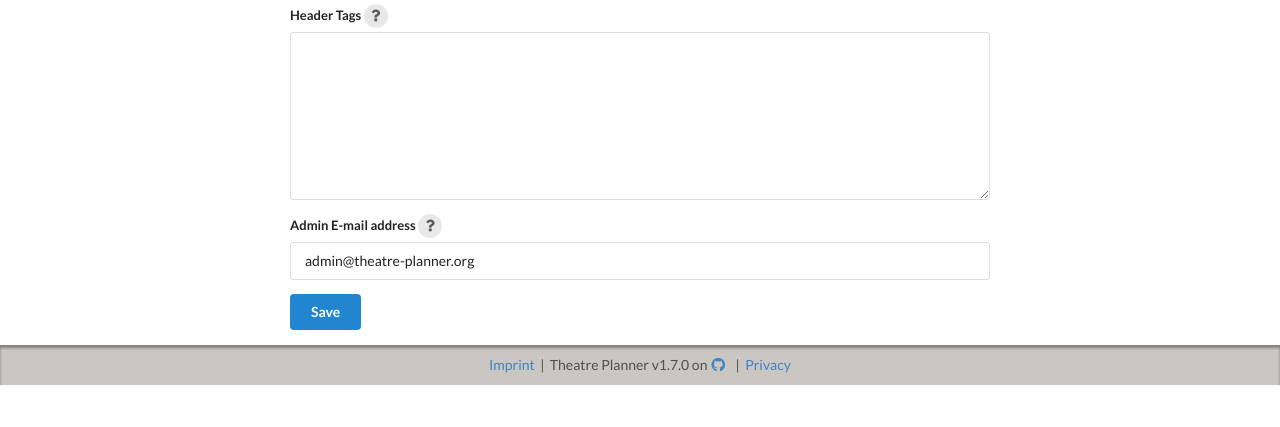
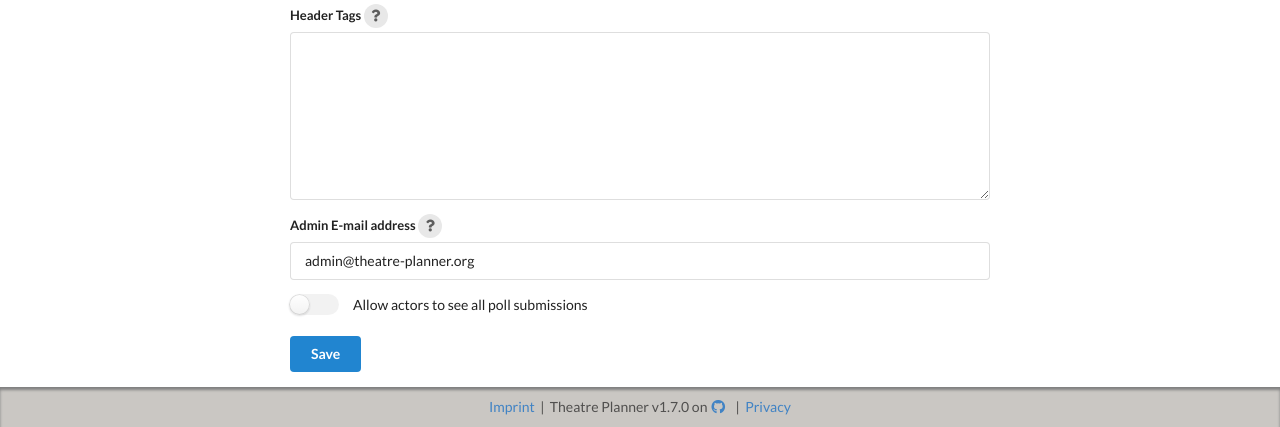
Before and after one commit to m4lt3/theatre_planner, a PHP site: page /pages/admin/config.php in a window 1280 px wide. Shown: the part 1537-1964 px from the top of the page. Before the commit the page ends 1922 px from the top, so only its background shows below. Run offline with PHP 8.4, Linux system fonts and the light colour scheme; the visitor is signed in with stand-in values (Sample User, id 1).

Commit message:
Add option to let actors see entries of other actors

```diff
--- a/pages/admin/config.php
+++ b/pages/admin/config.php
@@ -27,6 +27,11 @@
   } elseif(isset($_POST["misc_changed"])){
     $config->header_tags = $_POST["header_tags"];
     $config->admin_mail = $_POST["admin_mail"];
+    if(isset($_POST["poll_entries"])){
+      $config->all_poll_entries = true;
+    } else {
+      $config->all_poll_entries = false;
+    }
     file_put_contents("../../php/config.php", "<?php\n\nreturn " . var_export($config, true) . "\n\n?>");
   }
 ?>
@@ -141,6 +146,11 @@
           <label for="admin_mail"><?php echo $lang->admin . " " . $lang->email ?> <div class="ui circular label" id="admail_help"><i class="fitted question icon"></i></div></label>
           <input type="email" name="admin_mail" value="<?php echo $config->admin_mail ?>">
         </div>
+        <div class="ui toggle checkbox">
+          <label><?php echo $lang->config_poll_entries ?></label>
+          <input type="checkbox" name="poll_entries" value="" <?php if($config->all_poll_entries){echo "checked";} ?>>
+        </div>
+        <br/><br/>
         <input class="ui primary button" type="submit" name="misc_changed" value="<?php echo $lang->save ?>">
       </form>
     </main>
--- a/php/config.php
+++ b/php/config.php
@@ -29,6 +29,8 @@ return (object) array(
   // document root, insert the subfolder here with a leading, bt no trailing /
   // (e.g. if you can find the loginpage at http://example.com/theatre_planner/index.php, then the subfolder is /theatre_planner)
   // This also has to be adjisted in the browserconfig.xml if you're not using the setup
-  "subfolder" => ""
+  "subfolder" => "",
+  //Whether users are allowed to see other users poll entries
+  "all_poll_entries" => false
 );
 ?>
--- a/php/translations/de.php
+++ b/php/translations/de.php
@@ -159,5 +159,6 @@ return (object) array(
   "poll_not_found"=>"Umfrage nicht gefunden",
   "sum"=>"Summe",
   "already_added" => "Bereits hinzugefügt",
+  "config_poll_entries" => "Schauspieler dürfen alle Umfrageergebnisse sehen",
 );
 ?>
--- a/php/translations/en.php
+++ b/php/translations/en.php
@@ -159,5 +159,6 @@ return (object) array(
   "poll_not_found"=>"Poll not found",
   "sum"=>"Sum",
   "already_added" => "Already added",
+  "config_poll_entries" => "Allow actors to see all poll submissions",
 );
 ?>
```
Also changed, not shown: pages/dates.php (+19 -4 lines).
